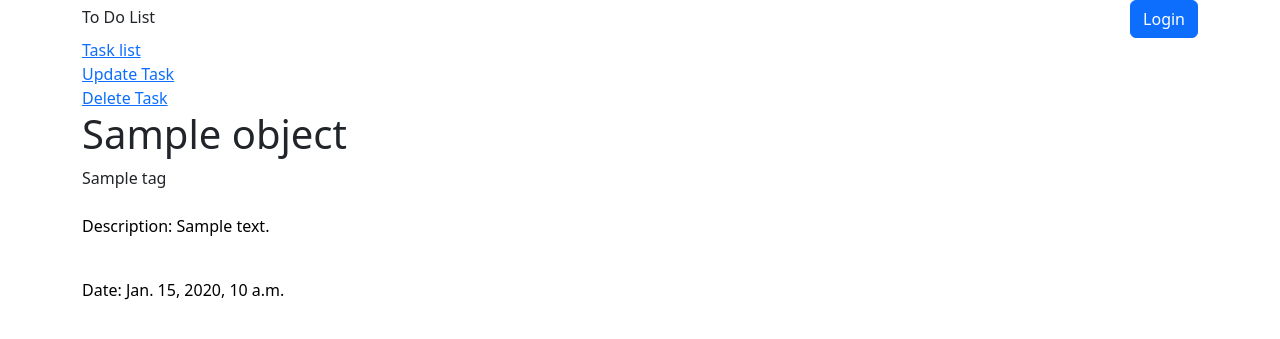
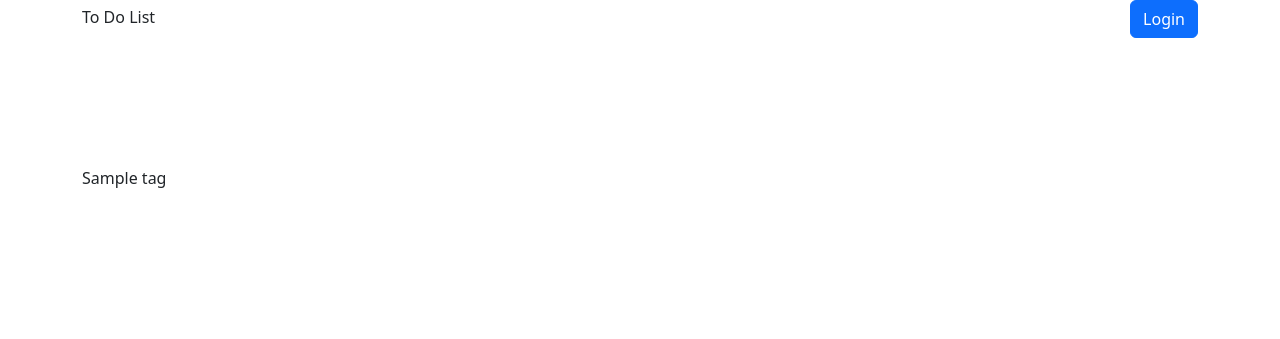
Before and after one commit to jlei40/todolist, a Django app: template todolist/todo_django/tasks/templates/tasks/task_detail.html in a window 1280 px wide. Shown: the top 339 px of the page. Run offline with Django 4.2, Linux system fonts and the light colour scheme; the template is opened without the code that fills it: most values are stand-ins (such as "Sample title", 1, 10 or a date in 2020).

Commit message:
Revert "changed some font errors and removed default homework tag"
This reverts commit 7707b49646d286b9f1a0757a7c23b2eb8cb0f52e.

```diff
--- a/todolist/todo_django/tasks/forms.py
+++ b/todolist/todo_django/tasks/forms.py
@@ -4,7 +4,7 @@ from .models import Task
 class TaskForm(forms.ModelForm):
     class Meta:
         model = Task
-        fields = ["name", "description", "tags", "date"]
+        fields = ["name", "description", "homework", "tags", "date"]
 
         widgets = {
             'date': forms.DateInput()
--- a/todolist/todo_django/tasks/models.py
+++ b/todolist/todo_django/tasks/models.py
@@ -4,6 +4,7 @@ from django.db import models
 
 class Tag(models.Model):
     name = models.CharField(max_length=100, unique=True)
+    homework = models.BooleanField(default=False)
 
     class Meta:
         ordering = ['name']
@@ -14,6 +15,7 @@ class Tag(models.Model):
 class Task(models.Model):
     name = models.CharField(max_length=50)
     description = models.CharField(max_length=5000)
+    homework = models.BooleanField(default=False)
     tags = models.ManyToManyField(Tag)
     date = models.DateTimeField()
 
--- a/todolist/todo_django/tasks/templates/tasks/task_detail.html
+++ b/todolist/todo_django/tasks/templates/tasks/task_detail.html
@@ -1,15 +1,15 @@
 {% extends "base.html" %}
 
 {% block content %}
-<a href="{% url 'tasks:task_list' %}" style="color: #0d6efd;">Task list</a><br/>
-<a href="{% url 'tasks:task_update' object.id %}" style="color: #0d6efd;">Update Task</a><br/>
-<a href="{% url 'tasks:task_delete' object.id %}" style="color: #0d6efd;">Delete Task</a><br/>
-<h1 style="color: 99b3ff;">{{ object.name }}</h1>
+<a href="{% url 'tasks:task_list' %}" style="color: white;">Task list</a><br/>
+<a href="{% url 'tasks:task_update' object.id %}" style="color: white;">Update Task</a><br/>
+<a href="{% url 'tasks:task_delete' object.id %}" style="color: white;">Delete Task</a><br/>
+<h1 style="color: white;">{{ object.name }}</h1>
 {% for tag in object.tags.all %}
 {{ tag.name }}<br/>
 {% endfor %}
 <br/>
-<p style="color: black;">Description: {{ object.description }}</p><br/>
-<p style="color: black;">Date: {{ object.date }}</p> <br/>
+<p style="color: white;">Description: {{ object.description }}</p><br/>
+<p style="color: white;">Date: {{ object.date }}</p> <br/>
 
 {% endblock content %}
```
Also changed, not shown: todolist/todo_django/tasks/views.py (+4 -4 lines).
